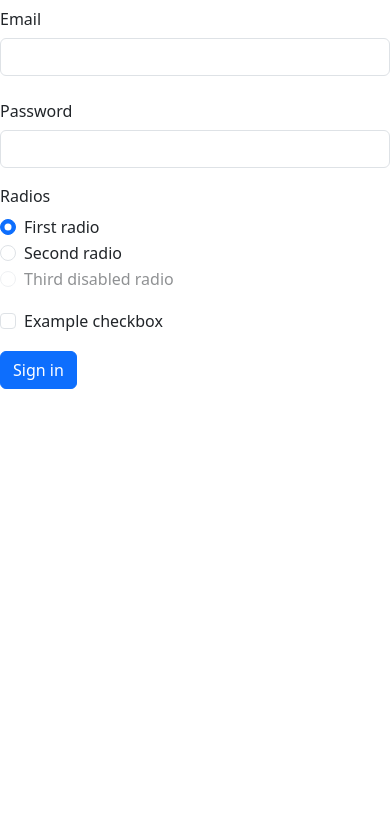
After one commit to anuj-980/apnahostel-website-v2, a Flask app: page /SignIn in a window 390 px wide. The commit adds this page. Shown: the top 827 px of the page. Run offline with Flask 3, Linux system fonts and the light colour scheme.

Commit message:
changed some layout for sign in

```diff
--- a/app.py
+++ b/app.py
@@ -7,6 +7,10 @@ app = Flask(__name__)
 def hello_world():
   return render_template('home.html')
 
+@app.route("/SignIn")
+def hello_world2():
+  return render_template('login.html')
+
 
 if __name__ == '__main__':
   app.run(host='0.0.0.0', debug=True)
--- /dev/null
+++ b/templates/login.html
@@ -0,0 +1,59 @@
+<html>
+  <head>
+  <meta charset="utf-8">
+      <meta name="viewport" content="width=device-width, initial-scale=1">
+      <link href="https://cdn.jsdelivr.net/npm/bootstrap@5.3.1/dist/css/bootstrap.min.css" rel="stylesheet" integrity="sha384-4bw+/aepP/YC94hEpVNVgiZdgIC5+VKNBQNGCHeKRQN+PtmoHDEXuppvnDJzQIu9" crossorigin="anonymous">
+</head>
+<body>
+      <script src="https://cdn.jsdelivr.net/npm/@popperjs/core@2.11.8/dist/umd/popper.min.js" integrity="sha384-I7E8VVD/ismYTF4hNIPjVp/Zjvgyol6VFvRkX/vR+Vc4jQkC+hVqc2pM8ODewa9r" crossorigin="anonymous"></script>
+<script src="https://cdn.jsdelivr.net/npm/bootstrap@5.3.1/dist/js/bootstrap.min.js" integrity="sha384-Rx+T1VzGupg4BHQYs2gCW9It+akI2MM/mndMCy36UVfodzcJcF0GGLxZIzObiEfa" crossorigin="anonymous"></script>
+  <form>
+  <div class="row mb-3">
+    <label for="inputEmail3" class="col-sm-2 col-form-label">Email</label>
+    <div class="col-sm-10">
+      <input type="email" class="form-control" id="inputEmail3">
+    </div>
+  </div>
+  <div class="row mb-3">
+    <label for="inputPassword3" class="col-sm-2 col-form-label">Password</label>
+    <div class="col-sm-10">
+      <input type="password" class="form-control" id="inputPassword3">
+    </div>
+  </div>
+  <fieldset class="row mb-3">
+    <legend class="col-form-label col-sm-2 pt-0">Radios</legend>
+    <div class="col-sm-10">
+      <div class="form-check">
+        <input class="form-check-input" type="radio" name="gridRadios" id="gridRadios1" value="option1" checked>
+        <label class="form-check-label" for="gridRadios1">
+          First radio
+        </label>
+      </div>
+      <div class="form-check">
+        <input class="form-check-input" type="radio" name="gridRadios" id="gridRadios2" value="option2">
+        <label class="form-check-label" for="gridRadios2">
+          Second radio
+        </label>
+      </div>
+      <div class="form-check disabled">
+        <input class="form-check-input" type="radio" name="gridRadios" id="gridRadios3" value="option3" disabled>
+        <label class="form-check-label" for="gridRadios3">
+          Third disabled radio
+        </label>
+      </div>
+    </div>
+  </fieldset>
+  <div class="row mb-3">
+    <div class="col-sm-10 offset-sm-2">
+      <div class="form-check">
+        <input class="form-check-input" type="checkbox" id="gridCheck1">
+        <label class="form-check-label" for="gridCheck1">
+          Example checkbox
+        </label>
+      </div>
+    </div>
+  </div>
+  <button type="submit" class="btn btn-primary">Sign in</button>
+</form>
+</body>
+</html>
--- a/templates/nav.html
+++ b/templates/nav.html
@@ -3,9 +3,13 @@
     <a class="navbar-brand" href="#">
       <img src="https://apnahostel-website--anujsrivastava9.repl.co/static/logo.svg" alt="Logo" width="30" height="24" class="d-inline-block align-text-top">
       ApnaHostel</a>
+    <div class="grid gap-2 md-flex justify-content-md-end">
+    <a class="btn btn-primary me-md-2" href="/SignIn" role="button">
+      Sign In</a>
     <button class="navbar-toggler" type="button" data-bs-toggle="offcanvas" data-bs-target="#offcanvasNavbar" aria-controls="offcanvasNavbar" aria-label="Toggle navigation">
       <span class="navbar-toggler-icon"></span>
     </button>
+    </div>
     <div class="offcanvas offcanvas-end opacity-75" tabindex="-1" id="offcanvasNavbar" aria-labelledby="offcanvasNavbarLabel">
       <div class="offcanvas-header">
         <img src="https://apnahostel-website--anujsrivastava9.repl.co/static/logo.svg" alt="Logo" width="30" height="24" class="d-inline-block align-text-top">
```
